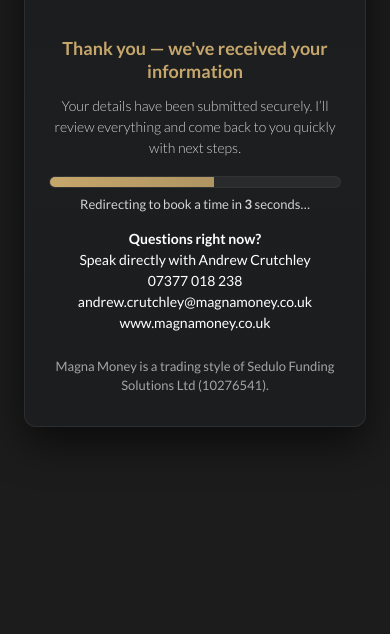
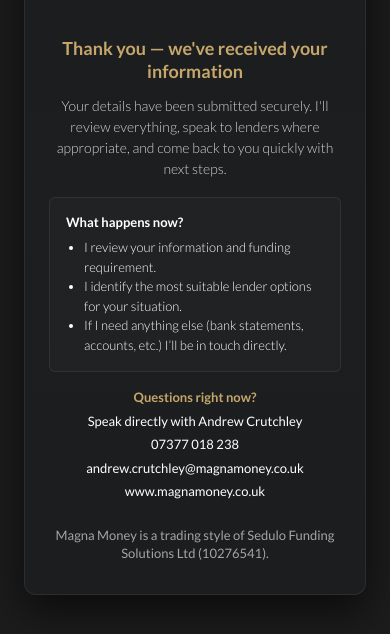
Before and after one commit to Andrewjc34/magna-proposal, a plain HTML site: page thank-you.html in a window 390 px wide. Shown: the part 204-838 px from the top of the page. Drawn offline with Linux system fonts and the light colour scheme.

Commit message:
Add files via upload

```diff
--- a/thank-you.html
+++ b/thank-you.html
@@ -33,9 +33,17 @@
       justify-content:center;
     }
 
-    .page-wrap { width:100%; max-width:var(--max-width); }
+    .page-wrap {
+      width:100%;
+      max-width:var(--max-width);
+    }
+
     .panel {
-      background:linear-gradient(180deg, rgba(29,30,32,0.95), rgba(29,30,32,0.9));
+      background:linear-gradient(
+        180deg,
+        rgba(29,30,32,0.95),
+        rgba(29,30,32,0.9)
+      );
       border-radius:var(--radius-lg);
       border:1px solid var(--panel-border);
       box-shadow:0 16px 40px rgba(0,0,0,0.6);
@@ -43,120 +51,175 @@
       text-align:center;
     }
 
-    .logo-wrap { display:inline-flex; flex-direction:column; align-items:center; justify-content:center; margin-bottom:16px; }
-    .crown-logo { width:72px; height:72px; background-size:contain; background-repeat:no-repeat; background-position:center; background-image:url("https://magna-money-enquiry-form.neocities.org/Magna%20Money%20logo_full_colour.png"); filter:drop-shadow(0 4px 12px var(--gold-shadow)); }
-    .brand-name { color:var(--text-main); font-weight:700; font-size:18px; line-height:1.2; letter-spacing:0.05em; margin-top:12px; text-transform:uppercase; }
-    .brand-tag { color:var(--gold); font-size:13px; font-weight:400; margin-top:6px; text-align:center; max-width:540px; }
+    /* brand header block */
+    .logo-wrap {
+      display:inline-flex;
+      flex-direction:column;
+      align-items:center;
+      justify-content:center;
+      margin-bottom:16px;
+    }
 
-    .thanks-headline { font-size:20px; font-weight:700; color:var(--gold); line-height:1.3; margin:24px 0 12px; }
-    .thanks-body { color:var(--text-dim); font-size:15px; font-weight:300; line-height:1.5; max-width:620px; margin:0 auto 18px; }
+    .crown-logo {
+      width:72px;
+      height:72px;
+      background-size:contain;
+      background-repeat:no-repeat;
+      background-position:center;
+      background-image:url("https://magna-money-enquiry-form.neocities.org/Magna%20Money%20logo_full_colour.png");
+      filter:drop-shadow(0 4px 12px var(--gold-shadow));
+    }
 
-    .progress-wrap { max-width:440px; margin:18px auto 10px; text-align:left; }
-    .progress-bar { width:100%; height:12px; background: rgba(255,255,255,0.06); border-radius:8px; overflow:hidden; border:1px solid rgba(255,255,255,0.04); }
-    .progress-fill { height:100%; width:0%; background: linear-gradient(90deg, var(--gold), rgba(198,167,107,0.85)); box-shadow:0 6px 18px rgba(198,167,107,0.08); transition:width 0.2s linear; }
+    .brand-name {
+      color:var(--text-main);
+      font-weight:700;
+      font-size:18px;
+      line-height:1.2;
+      letter-spacing:0.05em;
+      margin-top:12px;
+      text-transform:uppercase;
+    }
 
-    .countdown { color:var(--text-dim); font-size:13px; margin-top:8px; text-align:center; }
+    .brand-tag {
+      color:var(--gold);
+      font-size:13px;
+      font-weight:400;
+      margin-top:6px;
+      text-align:center;
+      max-width:540px;
+    }
 
-    .contact-block { margin-top:16px; font-size:14px; line-height:1.5; color:var(--text-main); font-weight:400; }
-    .footer-line { margin-top:24px; font-size:13px; line-height:1.4; color:var(--text-faint); }
+    /* thank you message */
+    .thanks-headline {
+      font-size:20px;
+      font-weight:700;
+      color:var(--gold);
+      line-height:1.3;
+      margin:24px 0 12px;
+    }
 
-    @media (max-width:640px){ .thanks-headline{ font-size:18px; } .thanks-body{ font-size:14px; } }
+    .thanks-body {
+      color:var(--text-dim);
+      font-size:15px;
+      font-weight:300;
+      line-height:1.5;
+      max-width:620px;
+      margin:0 auto 18px;
+    }
+
+    .next-steps-box {
+      background:rgba(255,255,255,0.02);
+      border:1px solid rgba(255,255,255,0.07);
+      border-radius:6px;
+      padding:16px;
+      max-width:620px;
+      margin:0 auto;
+      text-align:left;
+    }
+
+    .next-steps-title {
+      color:var(--text-main);
+      font-size:14px;
+      font-weight:600;
+      margin:0 0 8px;
+    }
+
+    .next-steps-list {
+      margin:0;
+      padding-left:18px;
+      color:var(--text-main);
+      font-size:14px;
+      line-height:1.5;
+      font-weight:300;
+    }
+
+    .footer-line {
+      margin-top:24px;
+      font-size:13px;
+      line-height:1.4;
+      color:var(--text-faint);
+    }
+
+    .contact-block {
+      margin-top:16px;
+      font-size:14px;
+      line-height:1.5;
+      color:var(--text-main);
+      font-weight:400;
+    }
+
+    .contact-block strong {
+      color:var(--gold);
+      font-weight:700;
+    }
+
+    .contact-block .item-line {
+      margin-bottom:4px;
+    }
+
+    @media (max-width:640px){
+      .thanks-headline{
+        font-size:18px;
+      }
+      .thanks-body{
+        font-size:14px;
+      }
+      .next-steps-title{
+        font-size:13px;
+      }
+      .next-steps-list{
+        font-size:13px;
+      }
+      .contact-block{
+        font-size:13px;
+      }
+    }
   </style>
 </head>
 <body>
   <div class="page-wrap">
     <div class="panel">
+
+      <!-- brand header -->
       <div class="logo-wrap">
         <div class="crown-logo" aria-hidden="true"></div>
         <div class="brand-name">MAGNAMONEY</div>
-        <div class="brand-tag">The Commercial Finance Boutique – Bespoke, Collaborative &amp; Expert Funding Advisory</div>
+        <div class="brand-tag">
+          The Commercial Finance Boutique – Bespoke, Collaborative &amp; Expert Funding Advisory
+        </div>
       </div>
 
+      <!-- thank you text -->
       <div class="thanks-headline">Thank you — we've received your information</div>
 
       <div class="thanks-body">
-        Your details have been submitted securely. I’ll review everything and come back to you quickly with next steps.
+        Your details have been submitted securely.
+        I'll review everything, speak to lenders where appropriate,
+        and come back to you quickly with next steps.
       </div>
 
-      <div class="progress-wrap">
-        <div class="progress-bar" aria-hidden="true"><div id="progressFill" class="progress-fill"></div></div>
-        <div id="countdownText" class="countdown">Redirecting to book a time in <strong>8</strong> seconds…</div>
+      <div class="next-steps-box">
+        <div class="next-steps-title">What happens now?</div>
+        <ul class="next-steps-list">
+          <li>I review your information and funding requirement.</li>
+          <li>I identify the most suitable lender options for your situation.</li>
+          <li>If I need anything else (bank statements, accounts, etc.) I’ll be in touch directly.</li>
+        </ul>
       </div>
 
       <div class="contact-block">
-        <div><strong>Questions right now?</strong></div>
-        <div>Speak directly with Andrew Crutchley</div>
-        <div>07377&nbsp;018&nbsp;238</div>
-        <div>andrew.crutchley@magnamoney.co.uk</div>
-        <div>www.magnamoney.co.uk</div>
+        <div class="item-line"><strong>Questions right now?</strong></div>
+        <div class="item-line">Speak directly with Andrew Crutchley</div>
+        <div class="item-line">07377&nbsp;018&nbsp;238</div>
+        <div class="item-line">andrew.crutchley@magnamoney.co.uk</div>
+        <div class="item-line">www.magnamoney.co.uk</div>
       </div>
 
-      <div class="footer-line">Magna Money is a trading style of Sedulo Funding Solutions Ltd (10276541).</div>
+      <div class="footer-line">
+        Magna Money is a trading style of Sedulo Funding Solutions Ltd (10276541).
+      </div>
+
     </div>
   </div>
-
-  <script>
-    // CONFIG: hubspot meeting URL (uses the UUID you confirmed)
-    const HUBSPOT_MEETINGS = 'https://meetings.hubspot.com/andrew-crutchley?uuid=9b293836-ef65-4198-b7fd-9d02328677d6';
-
-    // Read optional query params (firstname, lastname, email) if present — we only use them for display or future extension.
-    function getQueryParams(){
-      var q = {};
-      try {
-        var pairs = (location.search[0] === '?' ? location.search.substr(1) : location.search).split('&');
-        for(var i=0;i<pairs.length;i++){
-          if(!pairs[i]) continue;
-          var kv = pairs[i].split('=');
-          q[decodeURIComponent(kv[0])] = kv[1] ? decodeURIComponent(kv[1]) : '';
-        }
-      } catch(e){ /* ignore */ }
-      return q;
-    }
-
-    // Countdown logic (8 seconds)
-    (function(){
-      const total = 8; let remaining = total;
-      const fill = document.getElementById('progressFill');
-      const text = document.getElementById('countdownText');
-
-      // If query params exist we could show a tiny personalised message (optional)
-      const qp = getQueryParams();
-      if(qp.firstname || qp.lastname){
-        // small non-invasive personalization (does not change any flow)
-        const name = (qp.firstname || '') + (qp.lastname ? (' ' + qp.lastname) : '');
-        if(name.trim()) {
-          const p = document.createElement('div');
-          p.style.marginTop = '10px';
-          p.style.fontSize = '14px';
-          p.style.color = 'var(--text-dim)';
-          p.textContent = 'Thanks, ' + name + '. You will be taken to my diary shortly.';
-          document.querySelector('.panel').insertBefore(p, document.querySelector('.progress-wrap').nextSibling);
-        }
-      }
-
-      const tick = ()=>{
-        const pct = Math.round(((total - remaining) / total) * 100);
-        fill.style.width = pct + '%';
-        text.innerHTML = 'Redirecting to book a time in <strong>' + remaining + '</strong> second' + (remaining === 1 ? '' : 's') + '…';
-        if(remaining <= 0){
-          // final fill
-          fill.style.width = '100%';
-          // perform the redirect
-          window.location.href = HUBSPOT_MEETINGS;
-          return;
-        }
-        remaining--;
-        setTimeout(tick, 1000);
-      };
-      // Start
-      tick();
-      // Allow user to click anywhere on page to go immediately
-      document.body.addEventListener('click', ()=> window.location.href = HUBSPOT_MEETINGS);
-    })();
-  </script>
-
-  <!-- Start of HubSpot Embed Code -->
-  <script type="text/javascript" id="hs-script-loader" async defer src="//js.hs-scripts.com/8402236.js"></script>
-  <!-- End of HubSpot Embed Code -->
 </body>
 </html>
```
